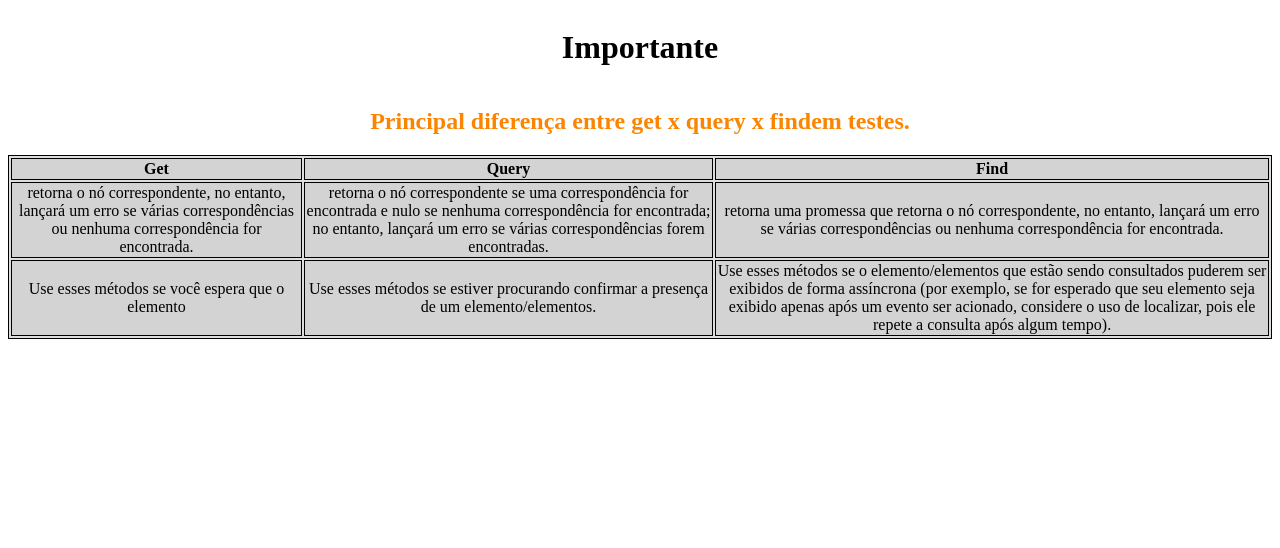
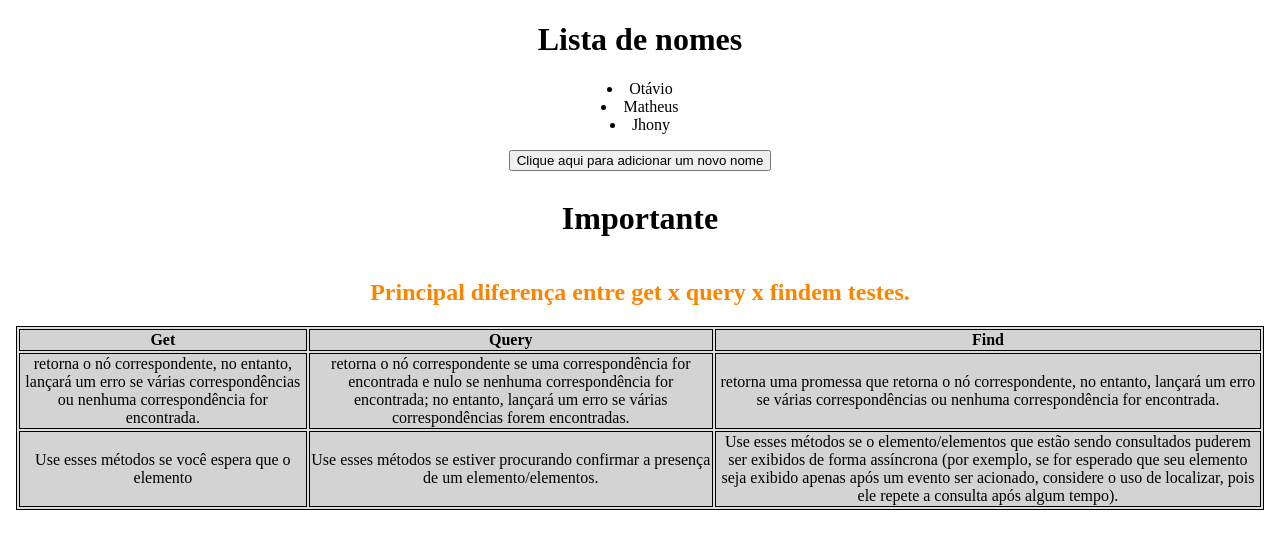
Before and after one commit to otavioaraujo08/react-unitary-tests, a React (Create React App) app: page / in a window 1280 px wide. Shown: the top 548 px of the page. Built offline with nearby package versions, Linux system fonts and the light colour scheme.

Commit message:
feat: second test: list values

```diff
--- a/src/App.tsx
+++ b/src/App.tsx
@@ -1,10 +1,33 @@
+import { useState } from "react";
 import { Notion } from "./Notion";
 
 const App = () => {
+  const [listNames, setListNames] = useState<string[]>([
+    "Otávio",
+    "Matheus",
+    "Jhony",
+  ]);
+
+  const handleUpdateListName = () => {
+    setListNames([...listNames, "Novo nome"]);
+  };
   return (
-    <div>
-      <Notion />
-    </div>
+    <>
+      <header style={{ textAlign: "center" }}>
+        <h1>Lista de nomes</h1>
+
+        {listNames.map((name) => (
+          <li>{name}</li>
+        ))}
+
+        <button onClick={handleUpdateListName} style={{ marginTop: "1rem" }}>
+          Clique aqui para adicionar um novo nome
+        </button>
+      </header>
+      <body>
+        <Notion />
+      </body>
+    </>
   );
 };
 
```
Also changed, not shown: 1 other file (tests, documents, lock files or other folders).
